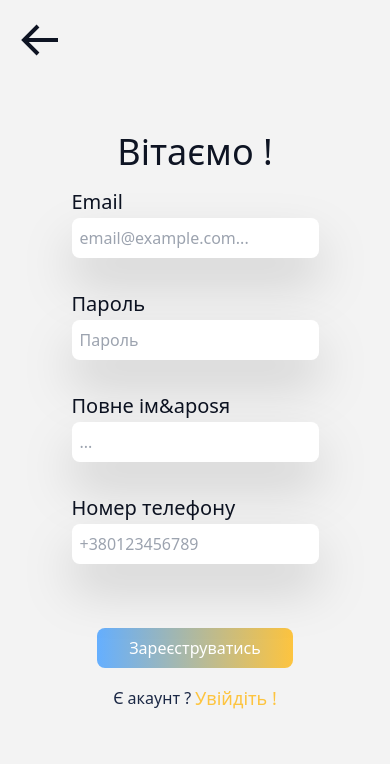
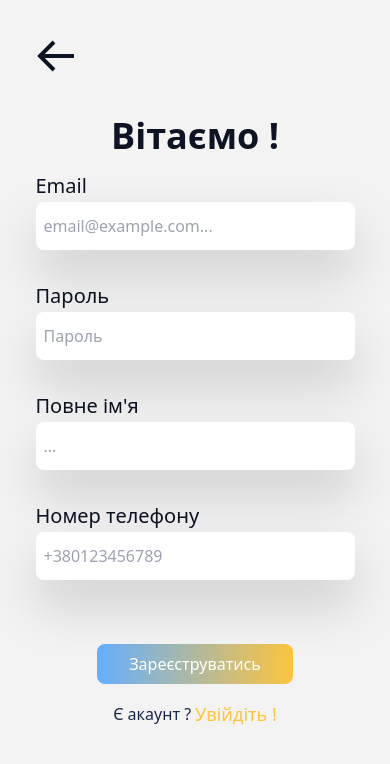
Before and after one commit to markulT/dvbt, a Next.js app: page /auth/signup in a window 390 px wide. Shown: the top 764 px of the page. Built offline with nearby package versions, Linux system fonts and the light colour scheme.

Commit message:
UI fix 3.0

```diff
--- a/src/comps/Navbar.tsx
+++ b/src/comps/Navbar.tsx
@@ -15,7 +15,7 @@ const Navbar: FC = () => {
     const userEmail = useAppSelector((state) => state.auth.email)
 
     return (
-        <header className={"flex flex-row justify-around  px-8 items-center bg-white-bg"}>
+        <header className={"flex flex-row justify-between lg:justify-around px-10 md:px-8 sm:py-8 items-center bg-white-bg"}>
             {/*<div className={"hover:scale-105 transition-all duration-500"}>*/}
             {/*    <Image*/}
             {/*        draggable={false}*/}
@@ -24,14 +24,14 @@ const Navbar: FC = () => {
             {/*        src={'./images/mainPage/logo-color.svg'}*/}
             {/*    />*/}
             {/*</div>*/}
-            <div className={"shrink-0 basis-1/8 grow-1 z-[115]"}>
+            <div className={"relative w-1/2 md:w-1/3 lg:w-1/6 pb-24 z-[115]"}>
                 <Image
                     draggable={false}
                     onClick={() => {
                         router.push('/')
                     }}
-                    height={60}
-                    width={200}
+                    layout={'fill'}
+                    objectFit={'cover'}
                     src={'/images/mainPage/logo-color.svg'}
                     alt={"Логотип"}
                     className={"cursor-pointer outline-0 remove-highlight z-[115]"}
--- a/src/comps/ProductCard.tsx
+++ b/src/comps/ProductCard.tsx
@@ -19,6 +19,7 @@ const ProductCard: FC<ProcutCardProps> = ({title, imgName, name, price, id}) =>
     const dispatch = useAppDispatch()
     const [imgUrl, setImgUrl] = useState<any>()
     const router = useRouter()
+    const maxSymbols = 25;
 
 
     useEffect(()=>{
@@ -50,7 +51,10 @@ const ProductCard: FC<ProcutCardProps> = ({title, imgName, name, price, id}) =>
                     />
                 </div>
 
-                <h3 className="text-xl font-bold text-blue-5 font-medium mt-[5%] max-w-lg">
+                <h3 className=" sm:truncate text-xl font-bold text-blue-5 font-medium mt-[5%] max-w-lg">
+                    {/*{title.length > maxSymbols*/}
+                    {/*? `${title.slice(0, maxSymbols)}...`*/}
+                    {/*: title}*/}
                     {title}
                 </h3>
                 <div className="mt-[5%]">
--- a/src/pages/auth/signup.tsx
+++ b/src/pages/auth/signup.tsx
@@ -38,31 +38,31 @@ const Signup:FC = () => {
     return (
         <main className={"min-h-screen bg-white-bg"}>
             <article className={"min-h-screen flex"}>
-                <BiArrowBack className={"text-5xl text-blue-6 absolute top-4 left-4 z-[100] cursor-pointer"} onClick={()=>{router.back()}} />
+                <BiArrowBack className={"text-5xl text-blue-6 absolute top-8 left-8 z-[100] cursor-pointer"} onClick={()=>{router.back()}} />
                 <div className={"basis-3/5 grow-0 h-auto relative xl:block hidden order-2"}>
                     <Image layout={'fill'} src={'/images/mainPage/antenna.jpg'} objectFit={'cover'} alt={'image'} objectPosition={'center'}/>
                 </div>
                 <div className={"grow-1 flex-1 flex justify-center flex-col items-center order-1"}>
-                    <h1 className={"text-4xl z-30 text-center text-blue-6 font-medium"}>Вітаємо !</h1>
+                    <h1 className={"text-4xl z-30 text-center text-blue-6 font-bold"}>Вітаємо !</h1>
 
-                    <div className={"p-4 flex flex-col min-w-[60%]"}>
+                    <div className={"p-4 flex flex-col md:min-w-[60%] min-w-[90%]"}>
                         <label htmlFor={"email"} className={"text-blue-6 text-xl font-medium mb-0.5"}>Email</label>
-                        <input className={"drop-shadow-2xl p-2 rounded-lg text-blue-6 bg-white w-full"} id={"email"} placeholder={"email@example.com..."} type="text" value={email} onChange={(e)=>{setEmail(e.target.value)} }/>
+                        <input className={"drop-shadow-2xl py-3 p-2 rounded-lg text-blue-6 bg-white w-full"} id={"email"} placeholder={"email@example.com..."} type="text" value={email} onChange={(e)=>{setEmail(e.target.value)} }/>
                     </div>
 
-                    <div className={"p-4 flex flex-col min-w-[60%]"}>
+                    <div className={"p-4 flex flex-col md:min-w-[60%] min-w-[90%]"}>
                         <label htmlFor={"pass"} className={"text-blue-6 text-xl font-medium mb-0.5"}>Пароль</label>
-                        <input className={"drop-shadow-2xl p-2 rounded-lg text-blue-6 bg-white w-full"} id={"pass"} placeholder={"Пароль"} type="password" value={password} onChange={(e)=>{setPassword(e.target.value)} }/>
+                        <input className={"drop-shadow-2xl py-3 p-2 rounded-lg text-blue-6 bg-white w-full"} id={"pass"} placeholder={"Пароль"} type="password" value={password} onChange={(e)=>{setPassword(e.target.value)} }/>
                     </div>
 
-                    <div className={"p-4 flex flex-col min-w-[60%]"}>
-                        <label htmlFor={"fullName"} className={"text-blue-6 text-xl font-medium mb-0.5"}>Повне ім&aposя</label>
-                        <input className={"drop-shadow-2xl p-2 rounded-lg text-blue-6 bg-white w-full"} id={"fullName"} placeholder={"..."} type="text" value={fullName} onChange={(e)=>{setFullName(e.target.value)} }/>
+                    <div className={"p-4 flex flex-col md:min-w-[60%] min-w-[90%]"}>
+                        <label htmlFor={"fullName"} className={"text-blue-6 text-xl font-medium mb-0.5"}>Повне ім&apos;я</label>
+                        <input className={"drop-shadow-2xl py-3 p-2 rounded-lg text-blue-6 bg-white w-full"} id={"fullName"} placeholder={"..."} type="text" value={fullName} onChange={(e)=>{setFullName(e.target.value)} }/>
                     </div>
 
-                    <div className={"p-4 flex flex-col min-w-[60%]"}>
+                    <div className={"p-4 flex flex-col md:min-w-[60%] min-w-[90%]"}>
                         <label htmlFor={"phone"} className={"text-blue-6 text-xl font-medium mb-0.5"}>Номер телефону</label>
-                        <input className={"drop-shadow-2xl p-2 rounded-lg text-blue-6 bg-white w-full"} id={"phone"} placeholder={"+380123456789"} type="text" value={phone} onChange={(e)=>{setPhone(e.target.value)} }/>
+                        <input className={"drop-shadow-2xl py-3 p-2 rounded-lg text-blue-6 bg-white w-full"} id={"phone"} placeholder={"+380123456789"} type="text" value={phone} onChange={(e)=>{setPhone(e.target.value)} }/>
                     </div>
 
                     <p className={"p-4 text-red-1"}>{error}</p>
--- a/src/pages/checkout/index.tsx
+++ b/src/pages/checkout/index.tsx
@@ -66,7 +66,7 @@ const Checkout:FC = () => {
                                                                          price={orderItem.product.price}
                                                                          id={orderItem.product.id?.toString() || ""}
                                                                          name={orderItem.product.name}/>
-                                                            <div className={"text-blue-6 flex items-center w-full justify-around mt-4 lg:mt-0"}>
+                                                            <div className={"text-blue-6 flex items-center w-full justify-around my-4 lg:my-6"}>
                                                                 <FaMinus className={"cursor-pointer"} onClick={()=>{
                                                                     //@ts-ignore
                                                                     decreaseQuantity(1, orderItem.product.id?.toString())
@@ -112,7 +112,7 @@ const Checkout:FC = () => {
                                 <input className={"drop-shadow-2xl p-2 rounded-lg text-blue-6 bg-white w-full"} id={"location"} placeholder={""} type="text" value={locationText || ""} onChange={(e)=>{setLocationText(e.target.value)} }/>
                             </div>
 
-                            <button className={"px-8 lg:w-auto w-full py-2 md:py-3 mt-4 bg-gradient-to-l from-yellow-4 to-blue-1 text-white rounded-lg md:text-2xl duration-500 transition-all hover:from-blue-1 hover:to-yellow-4 hover:bg-gradient-to-r"}
+                            <button className={"px-8 mb-8  lg:w-auto w-full py-2 md:py-3 mt-4 bg-gradient-to-l from-yellow-4 to-blue-1 text-white rounded-lg md:text-2xl duration-500 transition-all hover:from-blue-1 hover:to-yellow-4 hover:bg-gradient-to-r"}
                                     onClick={submit}>
                                 Замовити
                             </button>
--- a/src/pages/index.tsx
+++ b/src/pages/index.tsx
@@ -76,7 +76,7 @@ export default function Home() {
                 {/*    </div>*/}
                 {/*</section>*/}
 
-                <section className={'mt-20 '}>
+                <section className={'mt-8 md:mt-16'}>
                     <div className={'flex h-fit md:h-screen justify-end'}>
                         <div className={"w-full h-full brightness-50 absolute"}>
                             <Image
--- a/src/pages/product/[productId].tsx
+++ b/src/pages/product/[productId].tsx
@@ -93,7 +93,7 @@ const ProductPage: FC = () => {
                                 </div>
                             </div>
                             <div className={"col-span-2 bg-white shadow-blue-6 drop-shadow-2xl lg:p-4 p-3 rounded-xl text-blue-5 mb-8"}>
-                                <h2 className={"lg:text-xl text-lg font-bold"}>Рекомендуємо придбати також :</h2>
+                                <h2 className={"lg:text-xl text-md font-bold"}>Рекомендуємо придбати також :</h2>
                                 {/*@ts-ignore*/}
                                 {product?.complementary && product?.complementary?.map(()=><ComplementaryField key={product.id?.toString()} title={product.title} id={product.id?.toString()} />)}
                             </div>
```
Also changed, not shown: src/pages/auth/login.tsx (+6 -6 lines), src/pages/destination/index.tsx (+7 -7 lines).
